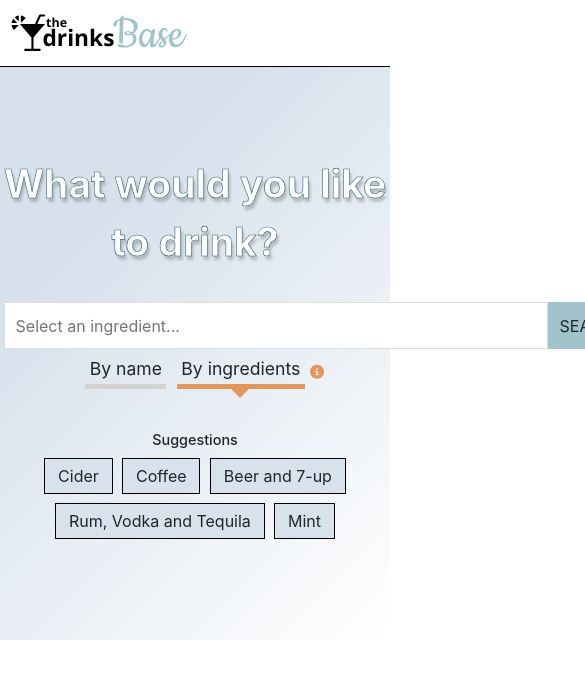
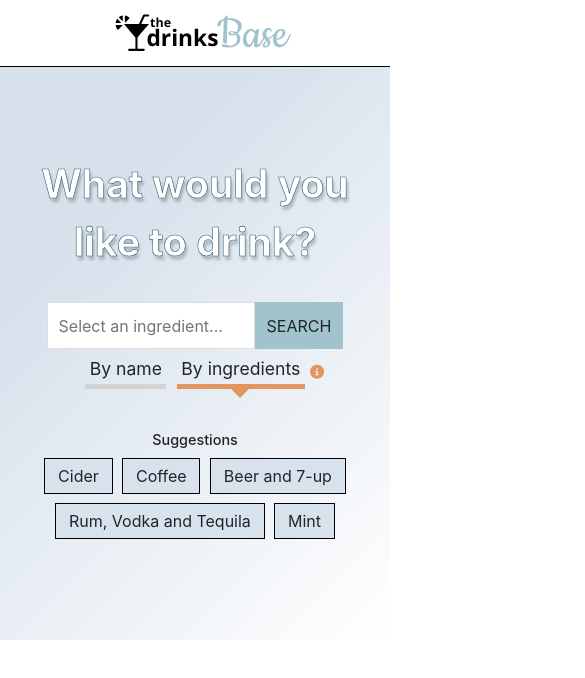
Before and after one commit to krisrss/drinks-base, a React (Create React App) app: page /ingredients in a window 390 px wide. Shown: the top 678 px of the page, 585 px wide, since content can reach past the window. Built offline with nearby package versions, Linux system fonts and the light colour scheme.

Commit message:
Add mobile scaling to Welcome page

```diff
--- a/src/css/Logo.css
+++ b/src/css/Logo.css
@@ -13,3 +13,10 @@
 .Logo img {
     width: 11em;
 }
+
+@media only screen and (max-width: 1179px) {
+    .Logo .img-wrapper {
+        width: 10em;
+        text-align: center;
+    }
+}
--- a/src/css/SearchBar.css
+++ b/src/css/SearchBar.css
@@ -71,6 +71,111 @@
     cursor: pointer;
 }
 
-.SearchBar-wrapper{
+.SearchBar-wrapper {
     display: inline-block;
 }
+
+@media only screen and (max-width: 750px) {
+    .SearchBarWrapper {
+        width: 37em;
+    }
+    .SearchBar {
+        width: 36.5em;
+    }
+    .SearchBar input {
+        width: 31em;
+    }
+    .SearchBar .dropdown {
+        width: 31em;
+    }
+}
+
+@media only screen and (max-width: 650px) {
+    .SearchBarWrapper {
+        width: 34em;
+    }
+    .SearchBar {
+        width: 33.5em;
+    }
+    .SearchBar input {
+        width: 28em;
+    }
+    .SearchBar .dropdown {
+        width: 28em;
+    }
+}
+
+@media only screen and (max-width: 600px) {
+    .SearchBarWrapper {
+        width: 31em;
+    }
+    .SearchBar {
+        width: 30.5em;
+    }
+    .SearchBar input {
+        width: 25em;
+    }
+    .SearchBar .dropdown {
+        width: 25em;
+    }
+}
+
+@media only screen and (max-width: 550px) {
+    .SearchBarWrapper {
+        width: 28em;
+    }
+    .SearchBar {
+        width: 27.5em;
+    }
+    .SearchBar input {
+        width: 22em;
+    }
+    .SearchBar .dropdown {
+        width: 22em;
+    }
+}
+
+@media only screen and (max-width: 500px) {
+    .SearchBarWrapper {
+        width: 25em;
+    }
+    .SearchBar {
+        width: 24.5em;
+    }
+    .SearchBar input {
+        width: 19em;
+    }
+    .SearchBar .dropdown {
+        width: 19em;
+    }
+}
+
+@media only screen and (max-width: 450px) {
+    .SearchBarWrapper {
+        width: 22em;
+    }
+    .SearchBar {
+        width: 21.5em;
+    }
+    .SearchBar input {
+        width: 16em;
+    }
+    .SearchBar .dropdown {
+        width: 16em;
+    }
+}
+
+@media only screen and (max-width: 400px) {
+    .SearchBarWrapper {
+        width: 19em;
+    }
+    .SearchBar {
+        width: 18.5em;
+    }
+    .SearchBar input {
+        width: 13em;
+    }
+    .SearchBar .dropdown {
+        width: 13em;
+    }
+}
--- a/src/css/Tooltip.css
+++ b/src/css/Tooltip.css
@@ -23,14 +23,44 @@
     content: '';
     display: block;
     position: absolute;
-    left: 14em;
-    bottom: 100%;
+    left: 13.9em;
+    bottom: 97%;
     width: 0;
     height: 0;
-    border: 0.55em solid transparent;
+    border: 0.7em solid transparent;
     border-bottom-color: #363637;
 }
 
 .info-tooltip:hover+.tooltip-text {
     display: block;
 }
+
+@media only screen and (max-width: 720px) {
+    .tooltip-text {
+        width: 27em;
+    }
+}
+
+@media only screen and (max-width: 610px) {
+    .tooltip-text {
+        width: 24em;
+    }
+}
+
+@media only screen and (max-width: 520px) {
+    .tooltip-text {
+        width: 21em;
+    }
+}
+
+@media only screen and (max-width: 440px) {
+    .tooltip-text {
+        width: 18em;
+    }
+}
+
+@media only screen and (max-width: 440px) {
+    .tooltip-text {
+        width: 17em;
+    }
+}
--- a/src/css/WelcomePage.css
+++ b/src/css/WelcomePage.css
@@ -16,3 +16,18 @@
     text-shadow: 0.05em 0.1em 0.07em rgba(0, 0, 0, 0.2);
     -webkit-text-stroke: 0.015em #326472;
 }
+
+@media only screen and (max-width: 600px) {
+    .WelcomePage .title {
+        padding-left: 0.6em;
+        padding-right: 0.6em;
+    }
+}
+
+@media only screen and (max-width: 380px) {
+    .WelcomePage .title {
+        font-size: 2em;
+        padding-left: 0.4em;
+        padding-right: 0.4em;
+    }
+}
```
